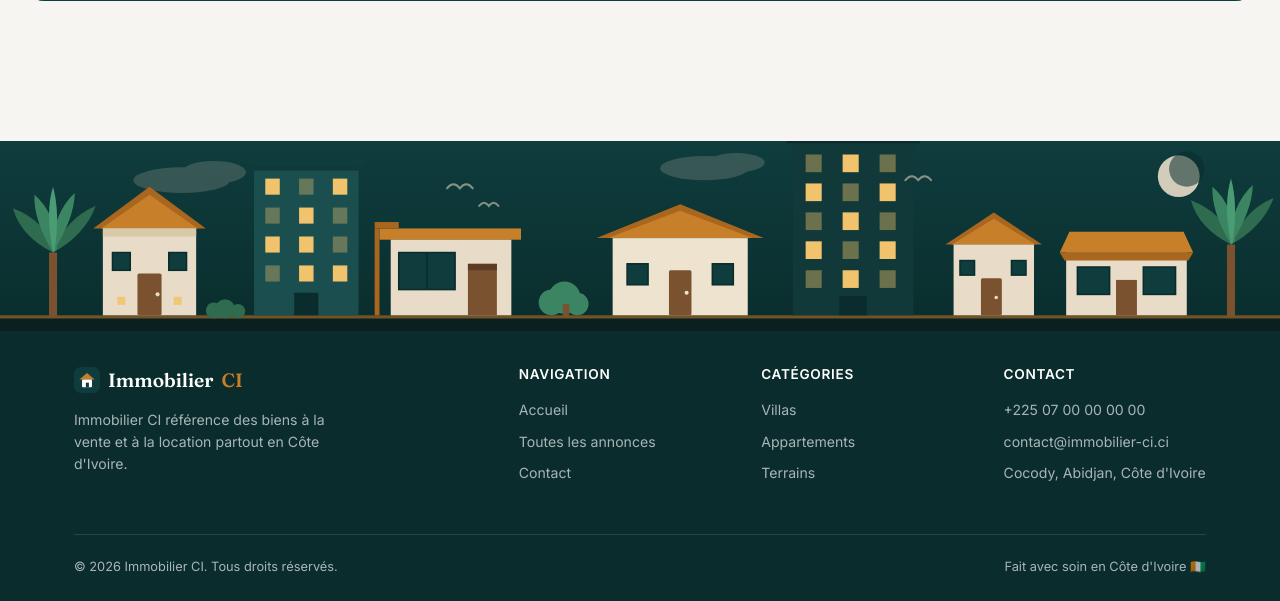
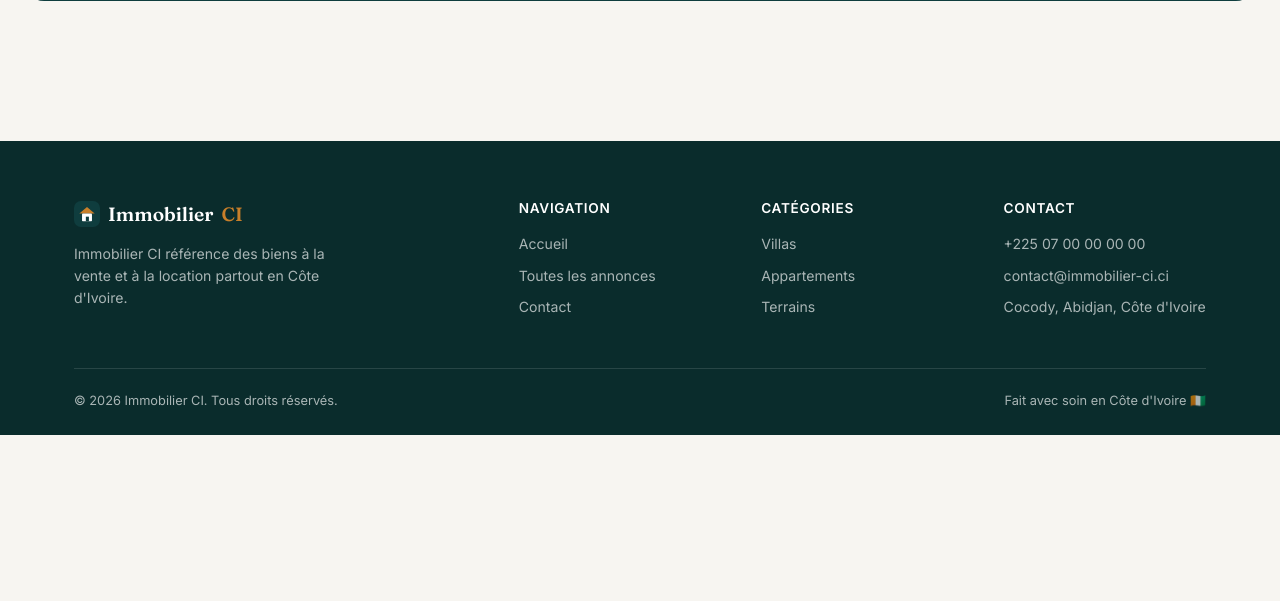
Before and after one commit to Sere-ali/immobilier-ci, a PHP site: page /immobilier-ci/ in a window 1280 px wide. Shown: the part 1983-2584 px from the top of the page. After the commit the page ends 2418 px from the top, so only its background shows below. Run offline with PHP 8.4, Linux system fonts and the light colour scheme; data comes from the database, SQL or seed files in the repository; data that the repository does not hold is empty; some libraries are stand-ins or nearby versions.

Commit message:
Retire l'illustration de quartier résidentiel du footer
Co-Authored-By: Claude Sonnet 5 <noreply@anthropic.com>
Claude-Session: https://claude.ai/code/session_01ReN9zAvKQGJ1Bin3dvq9bk

```diff
--- a/assets/css/style.css
+++ b/assets/css/style.css
@@ -184,8 +184,7 @@ h1,h2,h3,h4{font-family:'Fraunces',serif;font-weight:600;line-height:1.15;margin
 .btn-outline:hover{background:rgba(255,255,255,.1)}
 
 /* ---------- Footer ---------- */
-.site-footer{background:var(--lagune-dark);color:rgba(255,255,255,.65);padding:0 0 24px;margin-top:70px}
-.footer-skyline{display:block;width:100%;height:auto;max-height:190px;object-fit:cover;margin-bottom:36px}
+.site-footer{background:var(--lagune-dark);color:rgba(255,255,255,.65);padding:60px 0 24px;margin-top:70px}
 .footer-grid{display:grid;grid-template-columns:2fr 1fr 1fr 1fr;gap:40px;margin-bottom:40px}
 .footer-grid h4{color:#fff;font-family:'Inter',sans-serif;font-size:.85rem;text-transform:uppercase;letter-spacing:.05em;margin-bottom:16px}
 .footer-grid a{display:block;font-size:.88rem;color:rgba(255,255,255,.65);margin-bottom:10px;word-break:break-word}
@@ -291,7 +290,6 @@ h1,h2,h3,h4{font-family:'Fraunces',serif;font-weight:600;line-height:1.15;margin
   .property-grid{grid-template-columns:1fr}
   .category-grid{grid-template-columns:repeat(2,1fr)}
   .footer-grid{grid-template-columns:1fr}
-  .footer-skyline{max-height:110px;margin-bottom:26px}
   .search-bar{grid-template-columns:1fr;padding:12px}
   .stats-band .container{justify-content:flex-start;gap:28px}
   .section{padding:44px 0}
--- a/includes/footer.php
+++ b/includes/footer.php
@@ -1,5 +1,4 @@
 <footer class="site-footer">
-  <img src="assets/img/skyline.svg" alt="Illustration d'un quartier résidentiel" class="footer-skyline" loading="lazy" decoding="async">
   <div class="container">
     <div class="footer-grid">
       <div>
```
Also changed, not shown: assets/img/skyline.svg (deleted).
